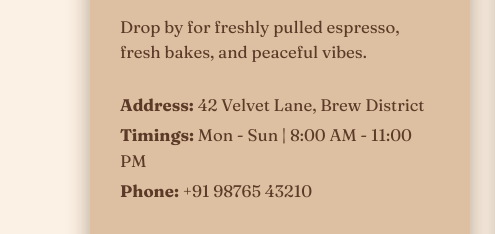
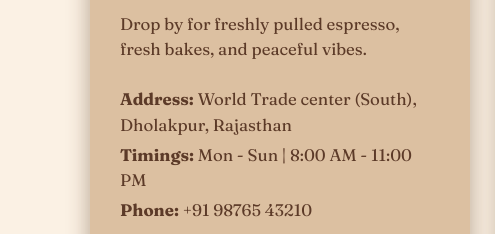
Before and after one commit to SparshU-DNA/WebDev-project-Mid-Term, a plain HTML site: page Other Pages/LocationPage.html in a window 1280 px wide. Shown: the part 424-658 px from the top of the page, 0-495 px from the left. Drawn offline with Linux system fonts and the light colour scheme.

Commit message:
address changed

```diff
--- a/Other Pages/LocationPage.html
+++ b/Other Pages/LocationPage.html
@@ -27,7 +27,7 @@
                 <h3>Our Roastery</h3>
                 <p>Drop by for freshly pulled espresso, fresh bakes, and peaceful vibes.</p>
                 <div class = "details">
-                    <p><b>Address:</b> 42 Velvet Lane, Brew District</p>
+                    <p><b>Address:</b> World Trade center (South), Dholakpur, Rajasthan</p>
                     <p><b>Timings:</b> Mon - Sun | 8:00 AM - 11:00 PM</p>
                     <p><b>Phone:</b> +91 98765 43210</p>
                 </div>
```
